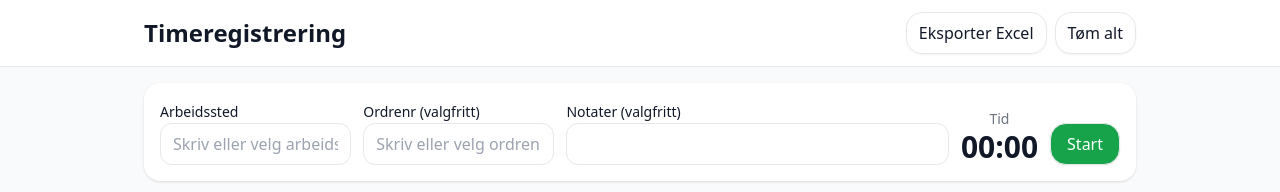
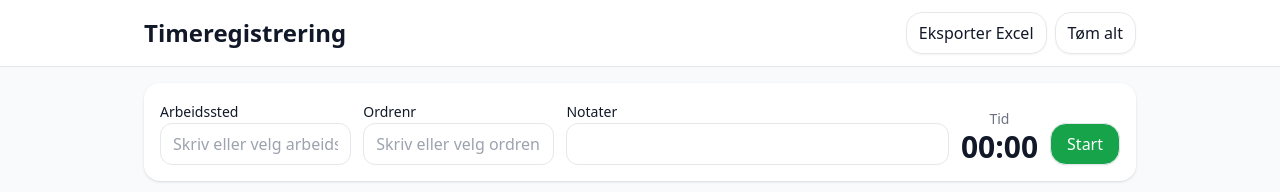
Before and after one commit to Runarborstad/timereg-app-pwa, a React (Vite) app: page / in a window 1280 px wide. Shown: the top 192 px of the page. Built offline with nearby package versions, Linux system fonts and the light colour scheme.

Commit message:
Update App.tsx
Endret at ordrenr og notater ikke er valgfritt i overskrift.

```diff
--- a/src/App.tsx
+++ b/src/App.tsx
@@ -311,11 +311,11 @@ function TimerCard({ running, onStart, onStop, projects }: {
           </datalist>
         </div>
         <div className="flex-1 min-w-40">
-          <label className="text-sm">Ordrenr (valgfritt)</label>
+          <label className="text-sm">Ordrenr</label>
           <input className="w-full border rounded-xl px-3 py-2" value={activity} onChange={(e) => setActivity(e.target.value)} placeholder="Skriv eller velg ordrenr" />
         </div>
         <div className="flex-[2] min-w-60">
-          <label className="text-sm">Notater (valgfritt)</label>
+          <label className="text-sm">Notater</label>
           <input className="w-full border rounded-xl px-3 py-2" value={notes} onChange={(e) => setNotes(e.target.value)} />
         </div>
         <div className="ml-auto text-center">
```
